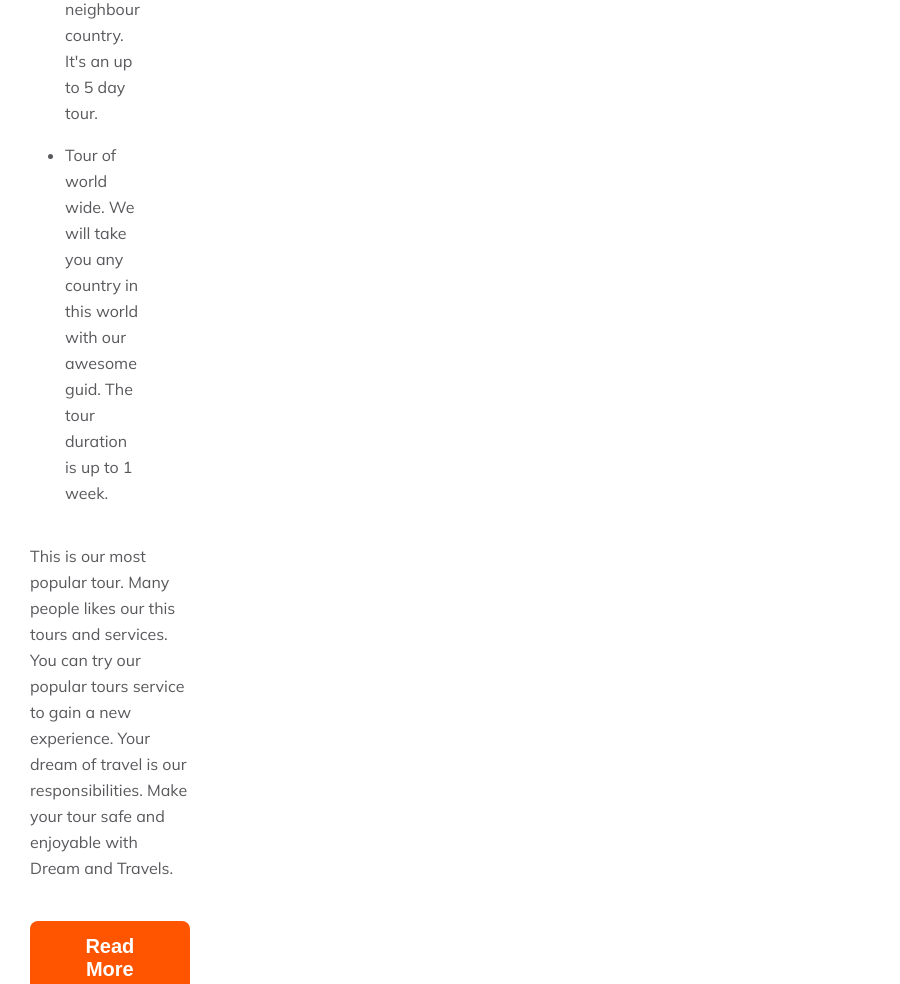
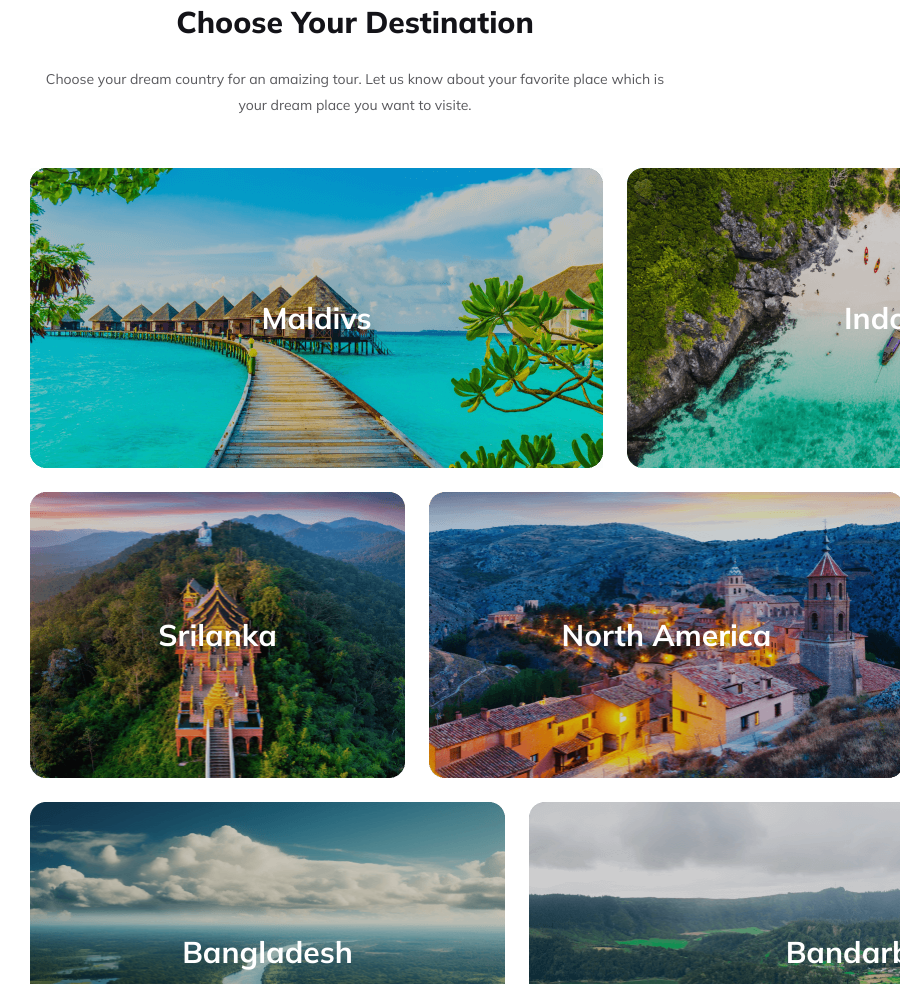
Before and after one commit to Md-Siddik/Dream---Travels, a plain HTML site: page index.html in a window 600 px wide. Shown: the part 1816-2800 px from the top of the page, 900 px wide, since content can reach past the window. Drawn offline with Linux system fonts and the light colour scheme.

Commit message:
Destination section with responsive

```diff
--- a/css/style.css
+++ b/css/style.css
@@ -176,6 +176,7 @@ form i {
 .popular-flex {
     display: flex;
     justify-content: space-between;
+    margin-bottom: 100px;
 }
 .popular-text {
     width: 560px;
@@ -191,6 +192,72 @@ form i {
 }
 .popular-text ul li {
     margin-bottom: 16px;
+}
+
+/* Destination Section */
+
+.destination {
+    text-align: center;
+    margin-bottom: 100px;
+}
+.destination-text {
+    width: 650px;
+    margin: auto;
+}
+.gallery {
+    width: 100%;
+    margin-top: 50px;
+    text-transform: capitalize;
+    color: #FFF;
+    font-size: 20px;
+    font-weight: 800;
+}
+.row-1 {
+    display: grid;
+    gap: 24px;
+    grid-template-columns: 573px 573px;
+    grid-template-rows: 300px;
+    margin-bottom: 24px;
+}
+.row-2 {
+    display: grid;
+    gap: 24px;
+    grid-template-columns: 375px 475px 275px;
+    grid-template-rows: 286px;
+    margin-bottom: 24px;
+}
+.row-3 {
+    display: grid;
+    gap: 24px;
+    grid-template-columns: 475px 675px;
+    grid-template-rows: 300px;
+    margin-bottom: 24px;
+}
+.photo-1, .photo-2, .photo-3, .photo-4, .photo-5, .photo-6, .photo-7 {
+    background-image: url('../Images/Rectangle\ 5.png');
+    background-repeat: no-repeat;
+    background-size: 100% 100%;
+    display: flex;
+    justify-content: center;
+    align-items: center;
+}
+.photo-2 {
+    background-image: url('../Images/Rectangle\ 8.png');
+}
+.photo-3 {
+    background-image: url('../Images/Rectangle\ 6.png');
+}
+.photo-4 {
+    background-image: url('../Images/Rectangle\ 7.png');
+}
+.photo-5 {
+    background-image: url('../Images/Rectangle\ 9.png');
+}
+.photo-6 {
+    background-image: url('../Images/Rectangle\ 11.png');
+}
+.photo-7 {
+    background-image: url('../Images/Rectangle\ 10.png');
 }
 
 
@@ -261,6 +328,20 @@ form i {
 
     /* Popular Tour Responsive */
 
+    .popular-flex {
+        flex-direction: column;
+        margin-bottom: 40px;
+    }
+    .popular-text, .popular-image {
+        width: 100%;
+    }
+    .popular-text {
+        margin-bottom: 35px;
+    }
+    .popular-image img {
+        width: 100%;
+    }
+
 }
 @media screen and (max-width:600px) {
 
@@ -269,6 +350,12 @@ form i {
     .container {
         width: 90%;
         margin: auto;
+    }
+    .paragraph {
+        font-size: 14px;
+    }
+    .heading {
+        font-size: 30px;
     }
 
     /* Header Responsive */
@@ -299,6 +386,7 @@ form i {
         background-size: 200% 100%;
         background-position: center;
         padding: 40px 0;
+        margin-bottom: 15px;
     }
     .banner-content {
         width: 85%;
@@ -326,4 +414,23 @@ form i {
         width: 96%;
     }
 
+    /* Popular Tour Responsive */
+
+    .popular-flex {
+        flex-direction: column;
+        margin-bottom: 40px;
+    }
+    .popular-text, .popular-image {
+        width: 100%;
+    }
+    .popular-text {
+        margin-bottom: 35px;
+    }
+    .popular-image img {
+        width: 100%;
+    }
+    .popular-text ul {
+        padding: 10px 0px 5px 25px;
+    }
+
 }
--- a/index.html
+++ b/index.html
@@ -82,6 +82,56 @@
                 </div>
             </div>
         </section>
+
+        <section>
+            <div class="container destination">
+                <div class="destination-text">
+                    <h1 class="heading">choose your destination</h1>
+                    <p class="paragraph">Choose your dream country for an amaizing tour. Let us know about your favorite place which is your dream place you want to visite.</p>
+                </div>
+                <div class="gallery">
+                    <div class="row-1">
+                        <div class="photo-1">
+                            <h1>maldivs</h1>
+                        </div>
+                        <div class="photo-2">
+                            <h1>indonesia</h1>
+                        </div>
+                    </div>
+                    <div class="row-2">
+                        <div class="photo-3">
+                            <h1>srilanka</h1>
+                        </div>
+                        <div class="photo-4">
+                            <h1>north america</h1>
+                        </div>
+                        <div class="photo-5">
+                            <h1>kashmir</h1>
+                        </div>
+                    </div>
+                    <div class="row-3">
+                        <div class="photo-6">
+                            <h1>bangladesh</h1>
+                        </div>
+                        <div class="photo-7">
+                            <h1>bandarban</h1>
+                        </div>
+                    </div>
+                </div>
+            </div>
+        </section>
+
+        <section>
+            <div class="container">
+                <div class="choose-text">
+                    <h1 class="heading">why choose us</h1>
+                    <p class="paragraph">We provide best service about traveling. People always satisfy and happy with ourservices. Our position of world ranking is in so good position.</p>
+                </div>
+                <div class="choose-card">
+
+                </div>
+            </div>
+        </section>
     </main>
 
     <footer></footer>
```
